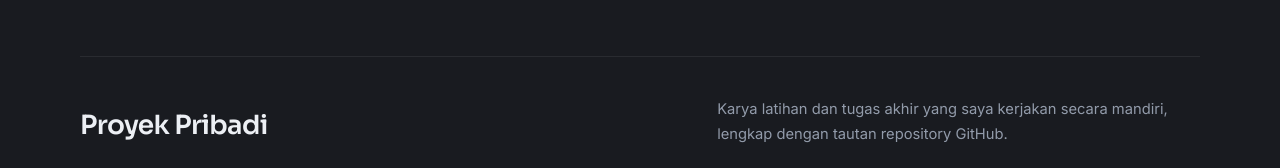
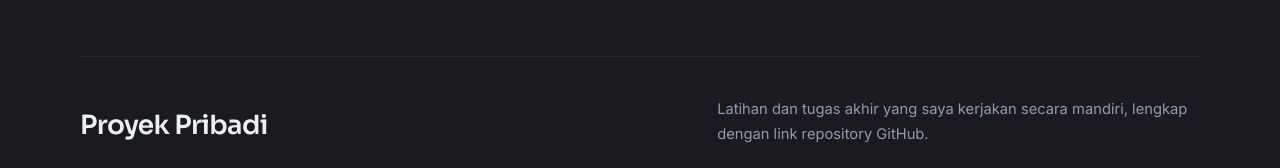
Before and after one commit to wdyntr/portoMe, a plain HTML site: page index.html in a window 1280 px wide. Shown: the part 2850-3018 px from the top of the page. Drawn offline with Linux system fonts and the light colour scheme.

Commit message:
update: teks paragraf

```diff
--- a/index.html
+++ b/index.html
@@ -393,7 +393,7 @@
 
         <div class="project-subhead reveal">
           <h3>Proyek Pribadi</h3>
-          <p>Karya latihan dan tugas akhir yang saya kerjakan secara mandiri, lengkap dengan tautan repository GitHub.
+          <p>Latihan dan tugas akhir yang saya kerjakan secara mandiri, lengkap dengan link repository GitHub.
           </p>
         </div>
 
```
